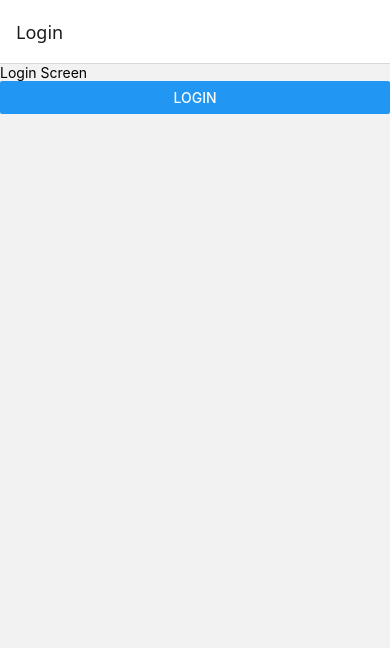
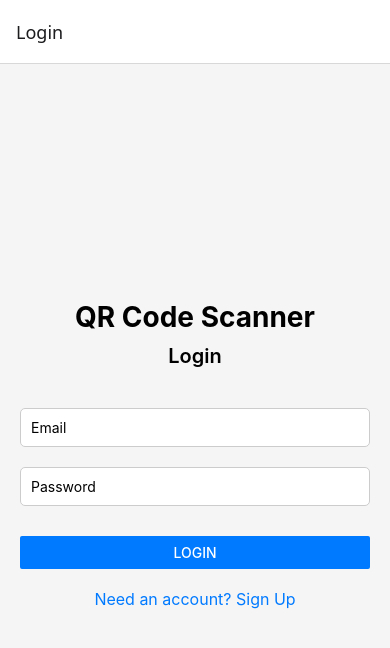
Before and after one commit to noreddine1/qr-app, a React Native app in the folder qr-scanner-app/: screen /Login in a window 390 px wide. Shown: the top 648 px of the page. Built offline with nearby package versions, Linux system fonts and the light colour scheme.

Commit message:
feat: implement enhanced LoginScreen with sign-up functionality and improved UI.

```diff
--- a/qr-scanner-app/screens/LoginScreen.js
+++ b/qr-scanner-app/screens/LoginScreen.js
@@ -1,12 +1,101 @@
-import React from "react";
-import { Text, TextInput, Button, View, StyleSheet } from 'react-native'
+import React, { useState } from 'react';
+import { View, Text, TextInput, Button, StyleSheet, Alert, TouchableOpacity } from 'react-native';
 
+const LoginScreen = () => {
+  const [isSignUp, setIsSignUp] = useState(false);
+  const [email, setEmail] = useState('');
+  const [password, setPassword] = useState('');
+  const [confirmPassword, setConfirmPassword] = useState('');
 
-export default function LoginScreen({ navigation }) {
-    return (
-        <View>
-            <Text>Login Screen</Text>
-            <Button title="Login" onPress={() => navigation.navigate('Home')}/>
-        </View>
-    );
-}
+  const handleToggleMode = () => {
+    setIsSignUp(!isSignUp);
+    setEmail('');
+    setPassword('');
+    setConfirmPassword('');
+  };
+
+  return (
+    <View style={styles.container}>
+      <Text style={styles.title}>QR Code Scanner</Text>
+      <Text style={styles.subtitle}>{isSignUp ? 'Sign Up' : 'Login'}</Text>
+      <TextInput
+        style={styles.input}
+        placeholder="Email"
+        value={email}
+        onChangeText={setEmail}
+        keyboardType="email-address"
+        autoCapitalize="none"
+      />
+      <TextInput
+        style={styles.input}
+        placeholder="Password"
+        value={password}
+        onChangeText={setPassword}
+        secureTextEntry
+        autoCapitalize="none"
+      />
+      {isSignUp && (
+        <TextInput
+          style={styles.input}
+          placeholder="Confirm Password"
+          value={confirmPassword}
+          onChangeText={setConfirmPassword}
+          secureTextEntry
+          autoCapitalize="none"
+        />
+      )}
+      <View style={styles.buttonContainer}>
+        <Button
+          title={isSignUp ? 'Sign Up' : 'Login'}
+          onPress={() => Alert.alert(isSignUp ? 'Sign Up' : 'Login', 'Functionality to be implemented')}
+          color="#007AFF"
+        />
+      </View>
+      <TouchableOpacity onPress={handleToggleMode}>
+        <Text style={styles.toggleText}>
+          {isSignUp ? 'Already have an account? Login' : 'Need an account? Sign Up'}
+        </Text>
+      </TouchableOpacity>
+    </View>
+  );
+};
+
+const styles = StyleSheet.create({
+  container: {
+    flex: 1,
+    justifyContent: 'center',
+    alignItems: 'center',
+    padding: 20,
+    backgroundColor: '#F5F5F5',
+  },
+  title: {
+    fontSize: 28,
+    fontWeight: 'bold',
+    marginBottom: 10,
+  },
+  subtitle: {
+    fontSize: 20,
+    fontWeight: '600',
+    marginBottom: 30,
+  },
+  input: {
+    width: '100%',
+    padding: 10,
+    marginVertical: 10,
+    borderWidth: 1,
+    borderColor: '#ccc',
+    borderRadius: 5,
+    backgroundColor: '#fff',
+  },
+  buttonContainer: {
+    width: '100%',
+    marginTop: 20,
+  },
+  toggleText: {
+    marginTop: 20,
+    color: '#007AFF',
+    fontSize: 16,
+  },
+});
+
+export default LoginScreen;
```
